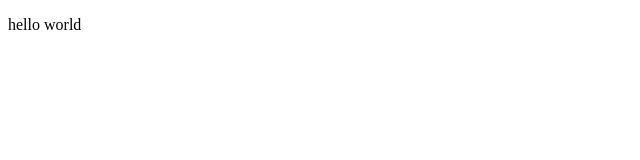
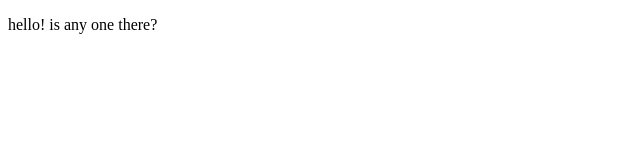
Before and after one commit to Ismailk03/git--practice, a plain HTML site: page index.html in a window 1280 px wide. Shown: the full height of the page, 0-640 px from the left. Drawn offline with Linux system fonts and the light colour scheme.

Commit message:
this is my second commit

```diff
--- a/index.html
+++ b/index.html
@@ -6,6 +6,6 @@
     <title>Document</title>
 </head>
 <body>
-    <p>hello world </p>
+    <p>hello! is any one there? </p>
 </body>
 </html>
```
